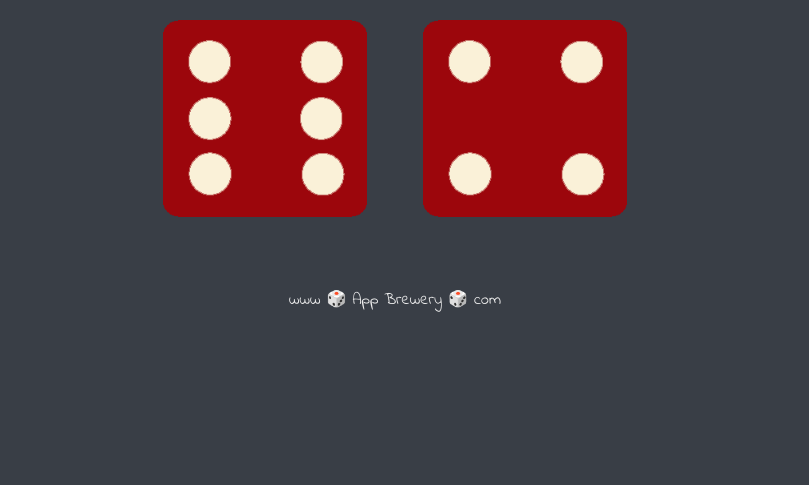
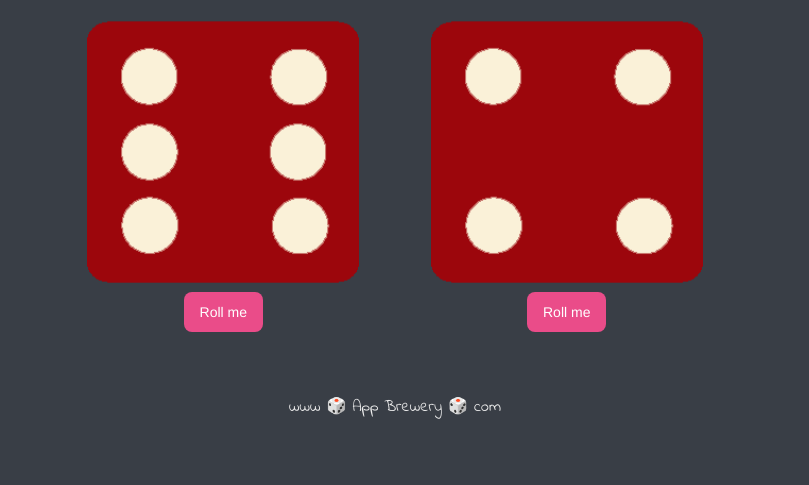
Before and after one commit to Adi-204/Dice-Game, a plain HTML site: page index.html in a window 1280 px wide. Shown: the part 315-800 px from the top of the page, without its empty margins (245-1054 px from the left). Drawn offline with Linux system fonts and the light colour scheme.

Commit message:
Added Roll me button

```diff
--- a/index.html
+++ b/index.html
@@ -15,11 +15,13 @@
       <div class="dice">
         <p>Player 1</p>
         <img class="img1" src="./images/dice6.png">
+        <button class="btn button-1:focus button-1:hover">Roll me</button>
       </div>
 
       <div class="dice">
         <p>Player 2</p>
         <img class="img2" src="./images/dice6.png">
+        <button class="btn button-1:focus button-1:hover">Roll me</button>
       </div>
 
     </div>
--- a/index.js
+++ b/index.js
@@ -1,13 +1,13 @@
-var randonNumber1 = Math.floor(Math.random()*6)+1;
+let randonNumber1 = Math.floor(Math.random()*6)+1;
 
-var randomDiceImage = "./images/dice"+randonNumber1+".png";
+let randomDiceImage = "./images/dice"+randonNumber1+".png";
 
 document.querySelector(".img1").setAttribute("src",randomDiceImage);
 
 
-var randonNumber2 = Math.floor(Math.random()*6)+1;
+let randonNumber2 = Math.floor(Math.random()*6)+1;
 
-var randomDiceImage2 = "./images/dice"+randonNumber2+".png";
+let randomDiceImage2 = "./images/dice"+randonNumber2+".png";
 
 document.querySelector(".img2").setAttribute("src",randomDiceImage2);
 
--- a/styles.css
+++ b/styles.css
@@ -39,3 +39,33 @@
   font-family: 'Indie Flower', cursive;
 
 }
+.btn {
+  background-color: #EA4C89;
+  border-radius: 8px;
+  border-style: none;
+  box-sizing: border-box;
+  color: #FFFFFF;
+  cursor: pointer;
+  display: inline-block;
+  font-family: "Haas Grot Text R Web", "Helvetica Neue", Helvetica, Arial, sans-serif;
+  font-size: 14px;
+  font-weight: 500;
+  height: 40px;
+  line-height: 20px;
+  list-style: none;
+  margin: 0;
+  outline: none;
+  padding: 10px 16px;
+  position: relative;
+  text-align: center;
+  text-decoration: none;
+  transition: color 100ms;
+  vertical-align: baseline;
+  user-select: none;
+  -webkit-user-select: none;
+  touch-action: manipulation;
+}
+.button-1:hover,
+.button-1:focus {
+  background-color: #F082AC;
+}
```
